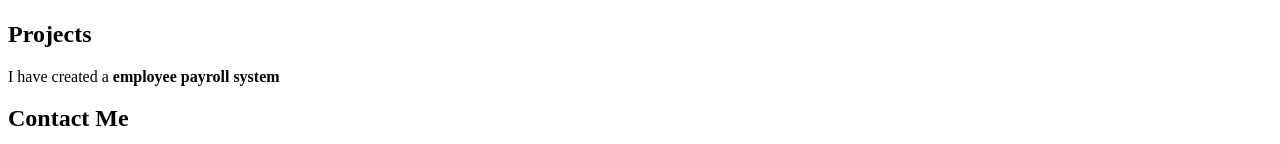
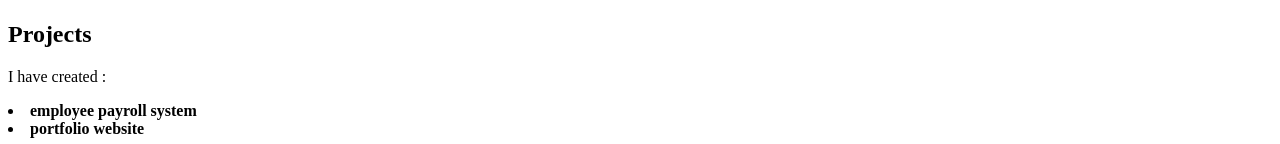
Before and after one commit to sankirth32/portfolio, a plain HTML site: page index.html in a window 1280 px wide. Shown: the part 656-800 px from the top of the page. Drawn offline with Linux system fonts and the light colour scheme.

Commit message:
Update index.html

```diff
--- a/index.html
+++ b/index.html
@@ -34,7 +34,9 @@
                 Projects
             </h2>
             <p>
-                I have created a<b> employee payroll system</b>
+                I have created :
+                <li><b> employee payroll system</b> </li>
+                <li><b> portfolio website</b> </li>
             </p>
 
         </section>
```
